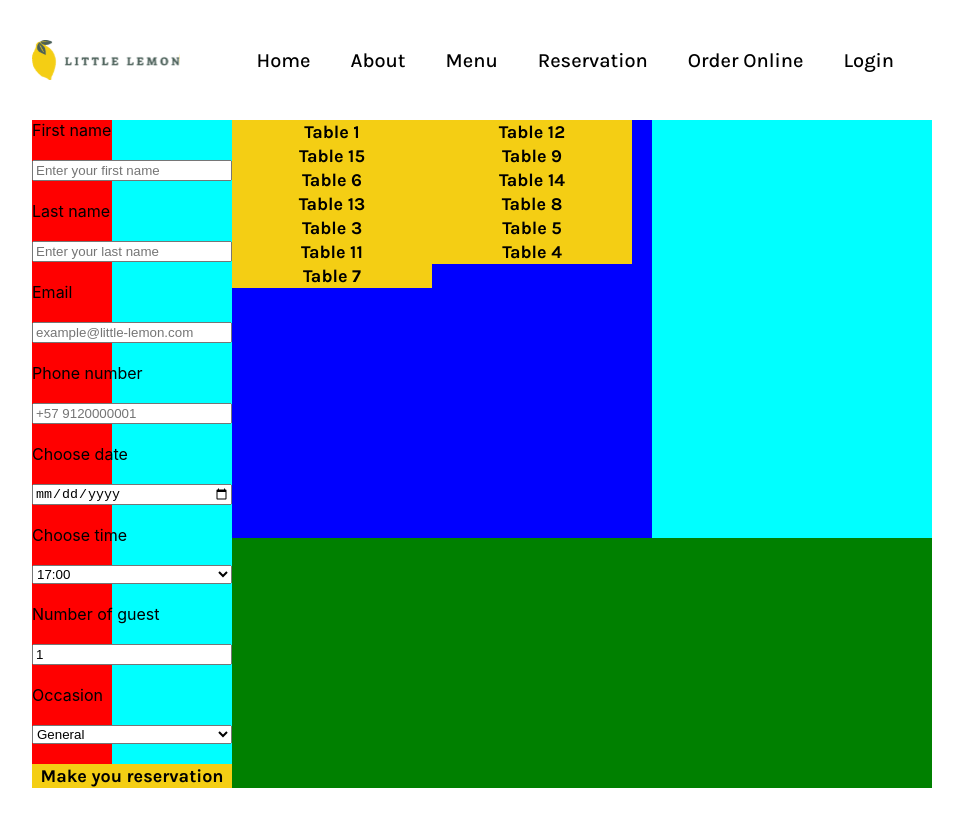
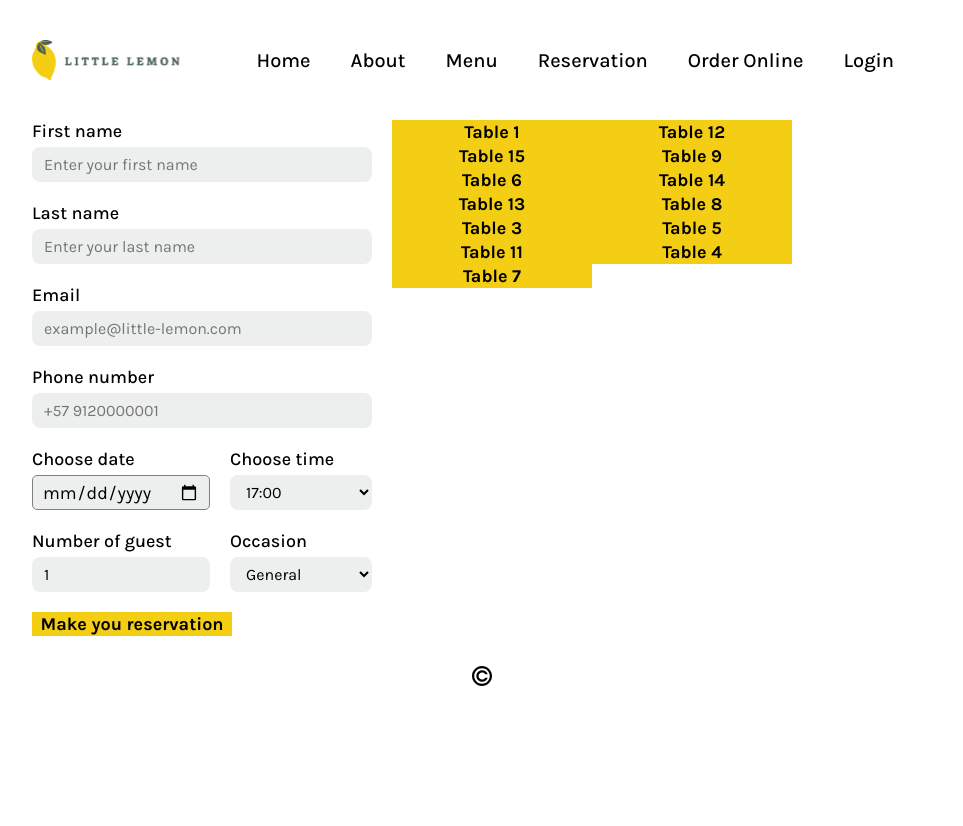
Before and after one commit to juccaicedoac03/little-lemon, a React (Create React App) app: page /reservation in a window 1280 px wide. Shown: the top 826 px of the page, without its empty margins (158-1121 px from the left). After the commit the page ends 800 px from the top, so only its background shows below. Built offline with nearby package versions, Linux system fonts and the light colour scheme; a web font is replaced by a local one.

Commit message:
update calendar v1

```diff
--- a/package.json
+++ b/package.json
@@ -9,6 +9,7 @@
     "@testing-library/user-event": "^13.5.0",
     "history": "^5.3.0",
     "react": "^18.2.0",
+    "react-datepicker": "^4.10.0",
     "react-dom": "^18.2.0",
     "react-router-dom": "^6.7.0",
     "react-scripts": "5.0.1",
--- a/src/App.css
+++ b/src/App.css
@@ -109,10 +109,10 @@ p {
 
 .main {
   grid-area: main;
-  height: 1087px;
+  height: fit-content;
   display: grid;
   grid-template-columns: 1fr;
-  grid-template-rows: 1fr 2fr
+  grid-template-rows: 1fr auto;
 }
 
 #promo {
--- a/src/components/BookingForm.js
+++ b/src/components/BookingForm.js
@@ -128,22 +128,34 @@ const BookingForm = (props) => {
     };
 
     return (
-        <form onSubmit={handleSubmit} className={props.className} style={{display: "grid", maxWidth: "200px", gap: "20px"}}>
+        <form onSubmit={handleSubmit} className={props.className}>
+            <div className="inputDiv">
                 <label htmlFor="firstname">First name</label>
                 <input type="text" id="firstname" name="firstname" value={name} placeholder="Enter your first name" onChange={(e)=>{setName(e.target.value)}} onBlur={handleNameBlur} required arial-label="Enter first name"/>
                 {!isNameValid && (<div className="error">Please enter a first name</div>)}
+            </div>
+            <div className="inputDiv">
                 <label htmlFor="lastname">Last name</label>
                 <input type="text" id="lastname" name="lastname" value={lastname} placeholder="Enter your last name" onChange={(e)=>{setLastname(e.target.value)}} onBlur={handleLastnameBlur} required arial-label="Enter last name"/>
                 {!isLastnameValid && (<div className="error">Please enter a last name</div>)}
+            </div>
+            <div className="inputDiv">
                 <label htmlFor="email">Email</label>
                 <input type="email" id="email" name="email" value={email} placeholder="example@little-lemon.com" onChange={(e)=>{setEmail(e.target.value)}} onBlur={handleEmailBlur} required arial-label="Enter email"/>
                 {!isEmailValid && (<div className="error">Please enter a valid Email address</div>)}
+            </div>
+            <div className="inputDiv">
                 <label htmlFor="numberPhone">Phone number</label>
                 <input type="tel" id="numberPhone" name="numberPhone" pattern="+[0-9]{2,3} [0-9]{10}" placeholder="+57 9120000001" onChange={(e)=>{setPhone(e.target.value)}} onBlur={handlePhoneBlur} required arial-label="Enter number phone"/>
                 {!isPhoneValid && (<div className="error">Please enter a valid phone number</div>)}
+            </div>
+            <div className="shortInputs">
+                <div className="inputDiv">
                     <label htmlFor="date">Choose date</label>
                     <input type="date" id="date" name="date" value={date} required onChange={handleDateChange} arial-label="Select a date"/>
                     {(errors.date && errors.date.length>0) && <div className="error">{errors.date}</div>}
+                </div>
+                <div className="inputDiv">
                     <label htmlFor="time">Choose time</label>
                     <select id="time" type="text" name="time" arial-label="Select a time" value={props.options.selectedTime} required onChange={(e) => {props.dispatch({type: "UPDATE_SELECTED_TIME", time: e.target.value})}}>
                         {props.options.availableTimes.map((time,index) => {
@@ -152,9 +164,13 @@ const BookingForm = (props) => {
                             )
                         })}
                     </select>
+                </div>
+                <div className="inputDiv">
                     <label htmlFor="guest">Number of guest</label>
                     <input type="number" id="guest" name="guest" value={guests} placeholder="1" min="1" max="10" required onChange={handleGuestsChange} arial-label="Enter number of guests"/>
                     {(errors.guests && errors.guests.length>0) && <div className="error">{errors.guests}</div>}
+                </div>
+                <div className="inputDiv">
                     <label htmlFor="occasion">Occasion</label>
                     <select type="text" id="occasion" name="occasion" value={occasion} required onChange={handleOcassionChange} arial-label="Select the occasion">
                         <option value="general">General</option>
@@ -163,6 +179,8 @@ const BookingForm = (props) => {
                         <option value="business">Business</option>
                         <option value="other">Other</option>
                     </select>
+                </div>
+            </div>
             <button type="submit" disabled={validateForm()} value="Make you reservation" aria-label="On Click">Make you reservation</button>
         </form>
     )
--- a/src/styles/Booking.css
+++ b/src/styles/Booking.css
@@ -1,25 +1,103 @@
 .bookingContainer {
-    background-color: aqua;
     width: 100%;
     display: grid;
+    grid-template-columns: 2fr 3fr;
+    grid-template-rows: 50% 50%;
     grid-template-areas:
         'form tables'
         'form reservations';
+    grid-column: 1 / -1;
+    grid-row: 1 / -1;
 }
 
 .form {
+    display: flex;
     grid-area: form;
-    width: 40%;
-    background-color: red;
+    flex-direction: column;
+    gap: 20px;
+    padding-right: 20px;
+    font-family: 'Karla', sans-serif;
+    font-weight: 500;
+    font-size: 18px;
 }
 
+.inputDiv {
+    display: flex;
+    flex-direction: column;
+    gap: 5px;
+}
+
+.shortInputs {
+    display: grid;
+    grid-template-columns: 1fr 1fr;
+    gap: 20px;
+}
+
+input {
+    height: 35px;
+    font-family: 'Karla', sans-serif;
+    font-weight: 400;
+    font-size: 16px;
+    border-radius: 8px;
+    background-color: #EDEFEE;
+    border: none;
+    padding-left: 12px;
+    box-sizing: border-box;
+}
+
+input:focus {
+    outline: none;
+    border: 2px solid #495E57;
+  }
+
+select {
+    box-sizing: border-box;
+    border: none;
+    background-color: #EDEFEE;
+    border-color: #EDEFEE;
+    border-radius: 8px;
+    font-family: 'Karla', sans-serif;
+    font-weight: 400;
+    font-size: 16px;
+    height: 35px;
+    padding-left: 12px;
+}
+
+select:focus {
+    outline: none;
+    border: 2px solid #495E57;
+}
+
+input[type="number"] {
+    box-sizing: border-box;
+    border: none;
+    background-color: #EDEFEE;
+    border-color: #EDEFEE;
+    border-radius: 8px;
+    font-family: 'Karla', sans-serif;
+    font-weight: 400;
+    font-size: 16px;
+    height: 35px;
+    padding-left: 12px;
+}
+
+input:focus[type="number"] {
+    outline: none;
+    border: 2px solid #495E57;
+  }
+
+input[type="date"] {
+    font-size: 1em;
+    padding: 0.5em;
+    border: 1px solid gray;
+    border-radius: 5px;
+}
+
+
 .tables {
-    background-color: blue;
     grid-area: tables;
-    width: 60%;
 }
 
 .reservations {
-    background-color: green;
     grid-area: reservations;
 }
```
Also changed, not shown: 1 other file (tests, documents, lock files or other folders). Lines whose indentation alone changed are shown as unchanged.
